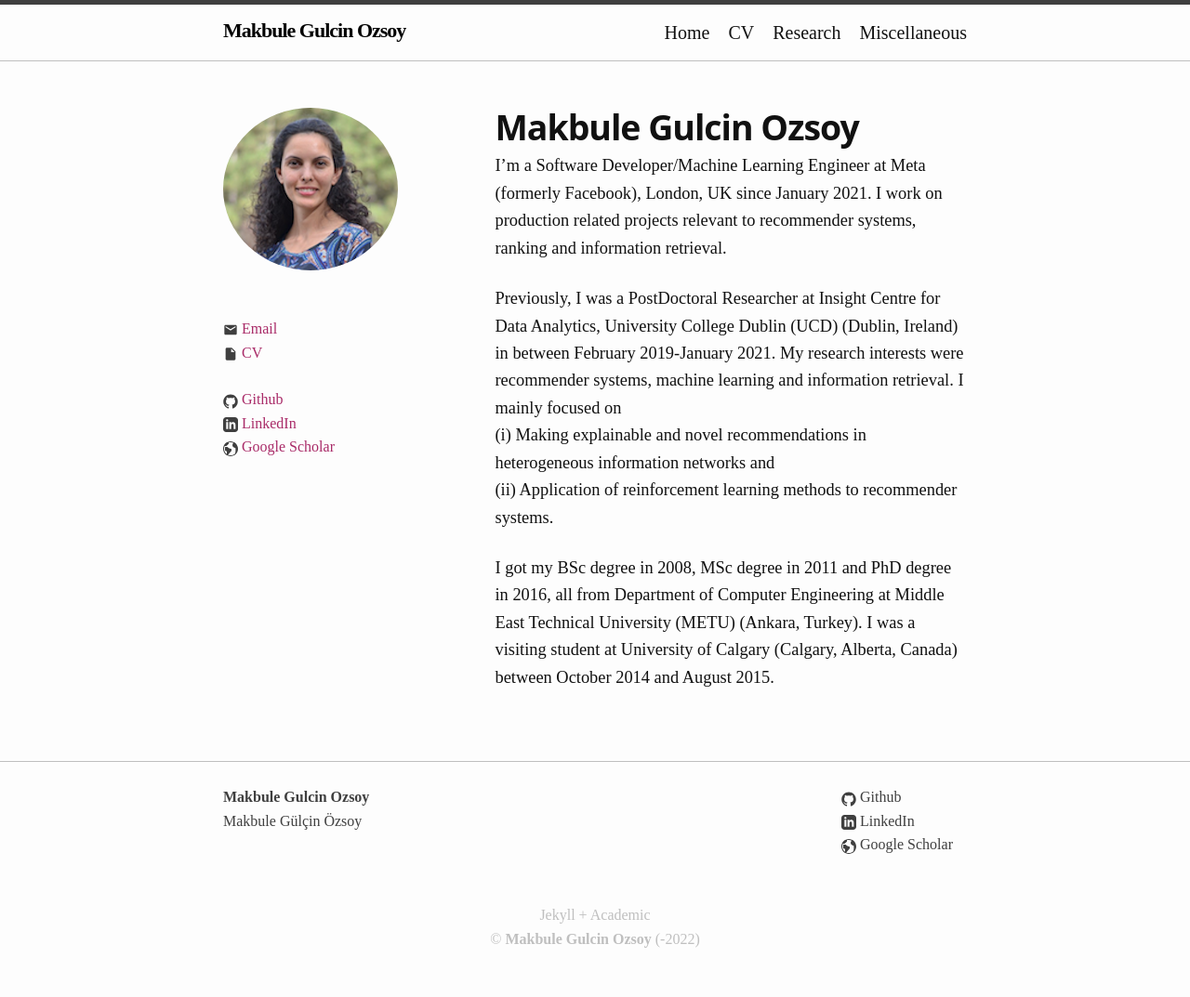
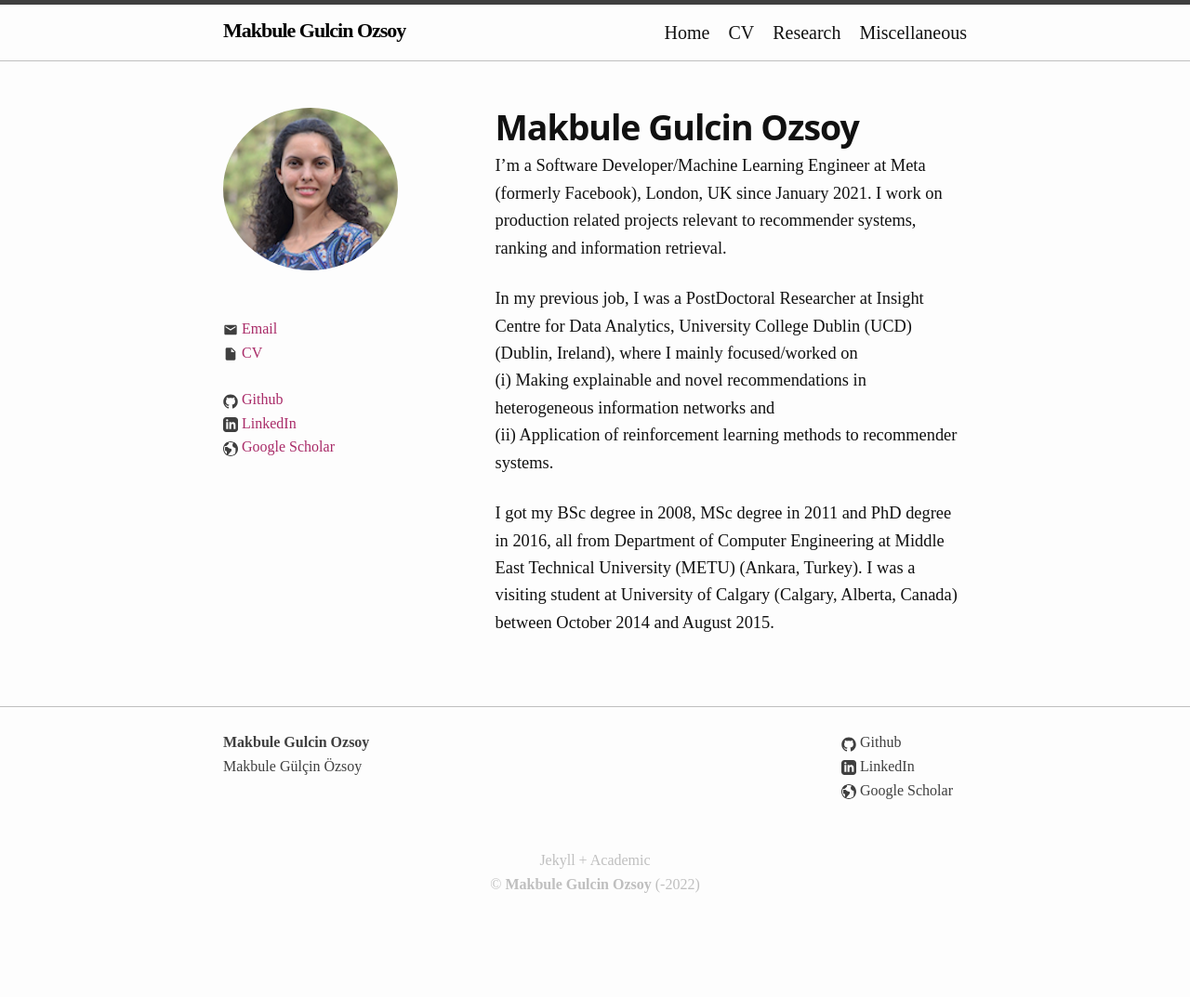
Before and after one commit to mgulcin/mgulcin.github.io, a Jekyll site: the page built from index.md, in a window 1280 px wide. Shown: the whole page at 93% size. Built offline with Jekyll 4.4.1, drawn with Linux system fonts in a browser that asks for light colours; after the commit the page ends 1014 px from its top, so only the background shows below that.

Commit message:
Update index.md

```diff
--- a/index.md
+++ b/index.md
@@ -9,7 +9,8 @@ nav_menu_index: '0'
 
 I'm a Software Developer/Machine Learning Engineer at Meta (formerly Facebook), London, UK since January 2021. I work on production related projects relevant to recommender systems, ranking and information retrieval.
 
-Previously, I was a PostDoctoral Researcher at Insight Centre for Data Analytics, University College Dublin (UCD) (Dublin, Ireland) in between February 2019-January 2021. My research interests were recommender systems, machine learning and information retrieval. I mainly focused on <br/>
+
+In my previous job, I was a PostDoctoral Researcher at Insight Centre for Data Analytics, University College Dublin (UCD) (Dublin, Ireland), where I mainly focused/worked on <br/>
 (i) Making explainable and novel recommendations in heterogeneous information networks and <br/>
 (ii) Application of reinforcement learning methods to recommender systems.
 
```
